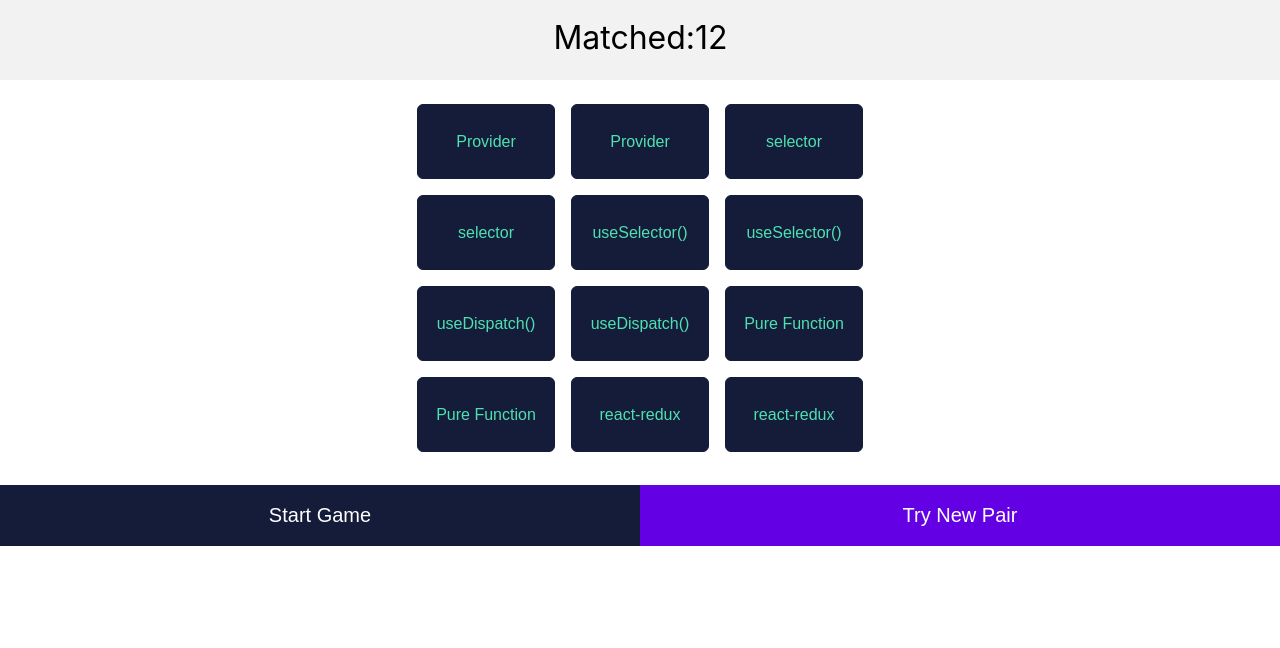
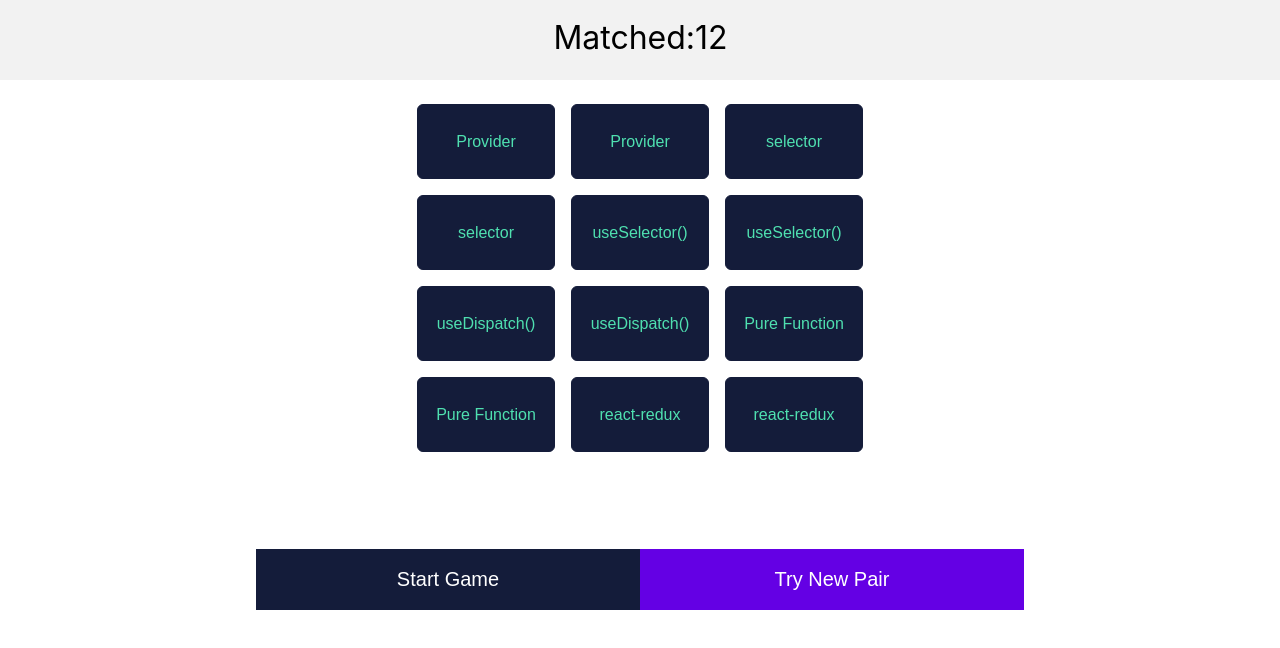
Before and after one commit to wingsown/memory-game, a React (Create React App) app: page / in a window 1280 px wide. Shown: the top 648 px of the page. Built offline with nearby package versions, Linux system fonts and the light colour scheme.

Commit message:
Button margins

```diff
--- a/src/index.css
+++ b/src/index.css
@@ -14,7 +14,8 @@ code {
 
 .start-button,
 .try-new-pair-button {
-  width: 50%;
+  margin-top: 4rem;
+  width: 30%;
   padding: 19px 40px 19px 40px;
   font-size: 20px;
   border: none;
```
